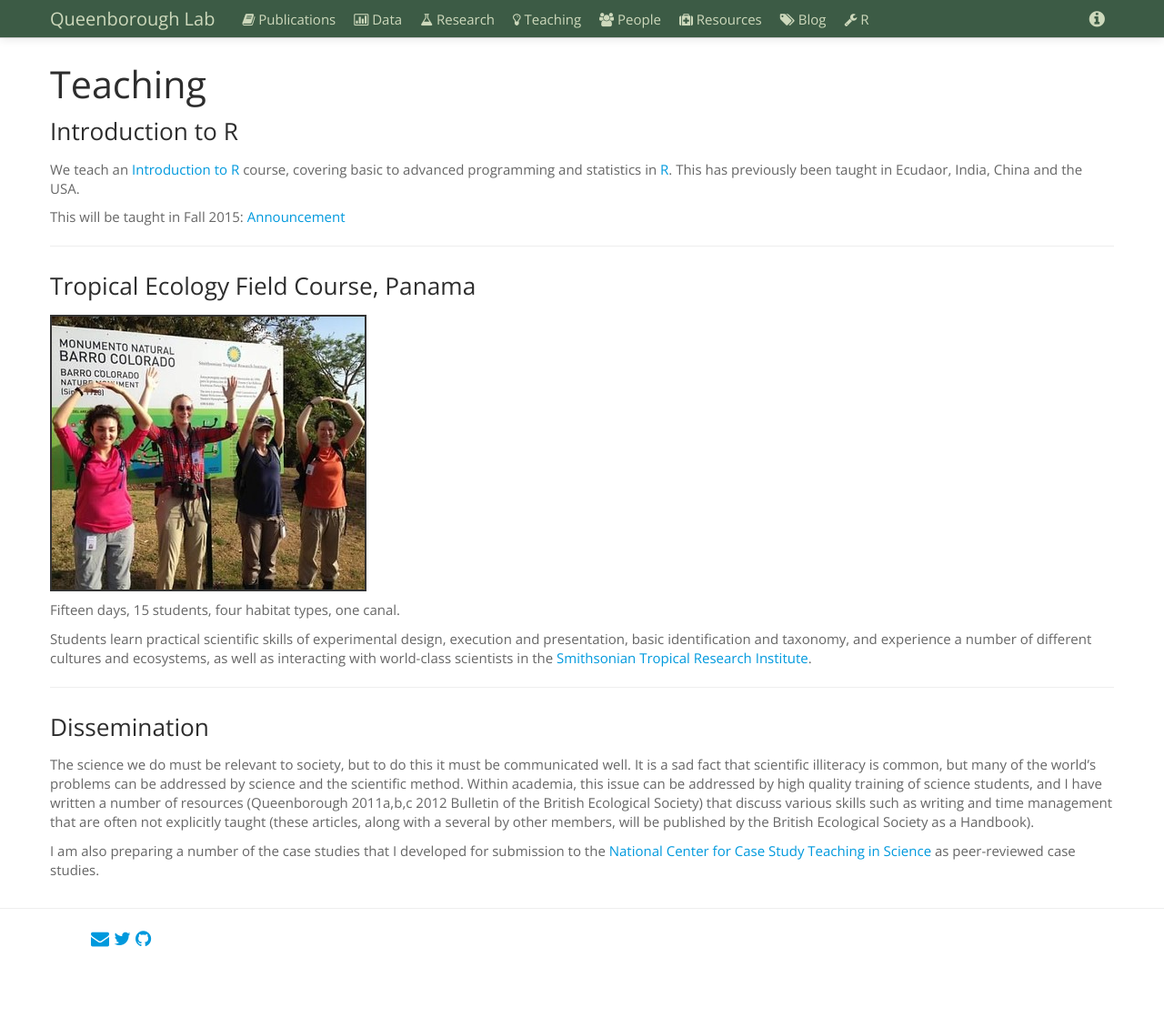
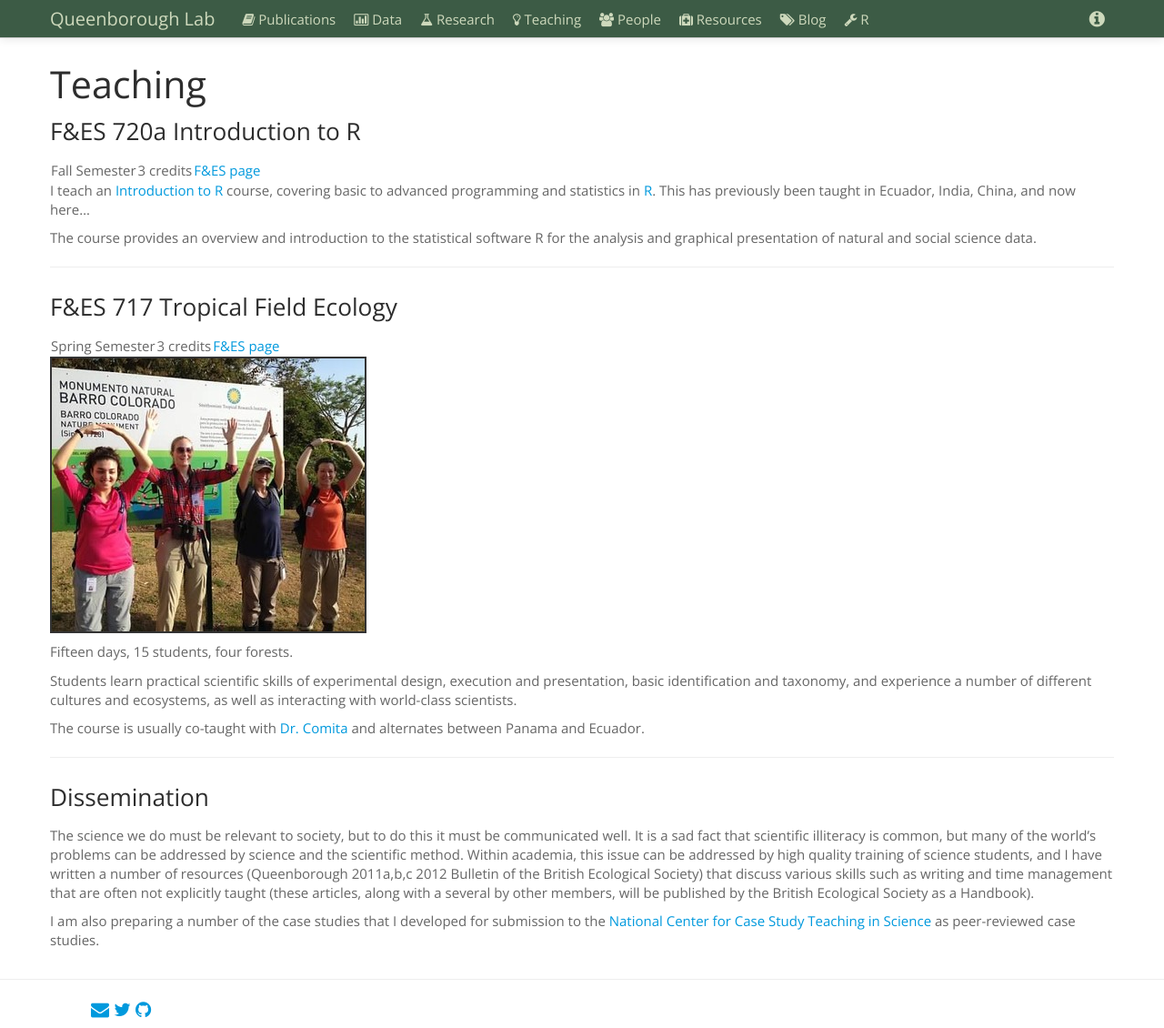
Before and after one commit to saq/saq.github.io, a Jekyll site: the page built from teaching.md, in a window 1280 px wide and 1130 px high. Shown: the whole window at 91% size. Built offline with Jekyll 4.4.1, drawn with Linux system fonts in a browser that asks for light colours.

Commit message:
updated teaching to FES

```diff
--- a/teaching.md
+++ b/teaching.md
@@ -6,24 +6,30 @@ title: Teaching
 
 # Teaching
 
-### Introduction to R
+### F&ES 720a Introduction to R
 
-We teach an [Introduction to R](R/index.html) course, covering basic to advanced programming and statistics in [R](www.r-project.org). This has previously been taught in Ecudaor, India, China and the USA.
+Fall Semester |  3 credits | [F&ES page](http://environment.yale.edu/courses/2016-2017/detail/720/)
 
-This will be taught in Fall 2015: [Announcement](intro-r.html)
+I teach an [Introduction to R](R/intro/index.html) course, covering basic to advanced programming and statistics in [R](www.r-project.org). This has previously been taught in Ecuador, India, China, and now here...
 
+The course provides an overview and introduction to the statistical software R for the analysis and graphical presentation of natural and social science data.
 
 <hr>
 
 
-### Tropical Ecology Field Course, Panama
+### F&ES 717 Tropical Field Ecology
+
+Spring Semester | 3 credits | [F&ES page](http://environment.yale.edu/courses/2016-2017/detail/717/)
+
 <p align="left">
 <img src="/assets/figs/panama2.jpeg" style="border:2px solid #333333;">
 </p>
 
-Fifteen days, 15 students, four habitat types, one canal.
+Fifteen days, 15 students, four forests.
 
-Students learn practical scientific skills of experimental design, execution and presentation, basic identification and taxonomy, and experience a number of different cultures and ecosystems, as well as interacting with world-class scientists in the [Smithsonian Tropical Research Institute](http://www.stri.si.edu/).
+Students learn practical scientific skills of experimental design, execution and presentation, basic identification and taxonomy, and experience a number of different cultures and ecosystems, as well as interacting with world-class scientists.
+
+The course is usually co-taught with [Dr. Comita](http://environment.yale.edu/profile/comita) and alternates between Panama and Ecuador.
 
 <hr>
 
```
